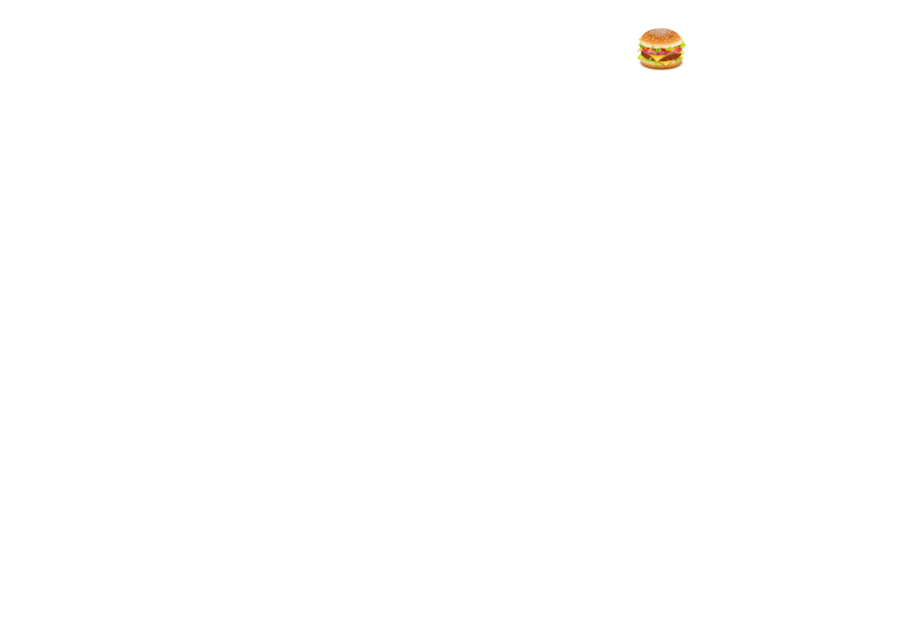
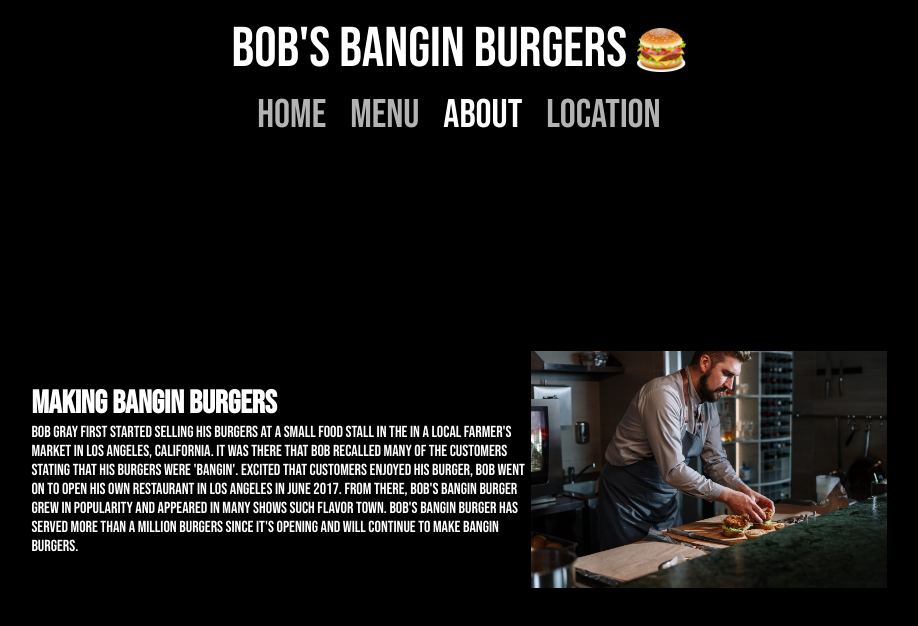
Before and after one commit to Adastros/Restaurant-Website, a website with bundled scripts: page dist/index.html in a window 1280 px wide. Both pictures are taken after a click on the item "about". Shown: the whole page, without its empty margins (181-1099 px from the left). Built offline with nearby package versions, Linux system fonts and the light colour scheme.

Commit message:
Add initial About page content

```diff
--- a/src/modules/about.js
+++ b/src/modules/about.js
@@ -1,9 +1,48 @@
 import { createElement, addClass } from "./helper.js";
+import aboutImg from "../images/chefBob.jpg";
 import "../stylesheets/home.css";
 
+function createAboutPageElements() {
+  let aboutContainer = createElement("div"),
+    aboutHistoryContainer = createElement("div"),
+    aboutHeader = createElement("h1"),
+    aboutHistory = createElement("div"),
+    aboutImage = createElement("img");
+
+  aboutHeader.textContent = `Making Bangin Burgers`;
+
+  aboutHistory.textContent = `Bob Gray first started selling his burgers at a
+  small food stall in the in a local farmer's market in Los Angeles,
+  California. It was there that Bob recalled many of the customers stating
+  that his burgers were 'Bangin'. Excited that customers enjoyed his burger,
+  Bob went on to open his own restaurant in Los Angeles in June 2017. From
+  there, Bob's Bangin Burger grew in popularity and appeared in many shows
+  such Flavor Town. Bob's Bangin Burger has served more than a million burgers
+  since it's opening and will continue to make bangin burgers.`;
+
+  aboutImage.setAttribute("src", aboutImg);
+  aboutImage.setAttribute("alt", "Chef Bob Gray makng a Bangin Bird Burger");
+
+  aboutHistoryContainer.append(aboutHeader);
+  aboutHistoryContainer.append(aboutHistory);
+  aboutContainer.append(aboutHistoryContainer);
+  aboutContainer.append(aboutImage);
+
+  addClass(aboutContainer, 'about-page-main-container');
+  addClass(aboutHistoryContainer, 'about-history-container');
+  addClass(aboutImage, 'about-img');
+
+  return aboutContainer;
+}
+
 function renderAboutPage() {
-    let aboutTab = document.querySelector(`[data-tab='about'`);
-    addClass(aboutTab, "selected-tab");
+  let aboutTab = document.querySelector(`[data-tab='about']`),
+    bodyElement = document.querySelector("body"),
+    mainElement = document.querySelector("main");
+
+  addClass(aboutTab, "selected-tab");
+
+  mainElement.append(createAboutPageElements());
 }
 
 export { renderAboutPage };
--- a/src/modules/location.js
+++ b/src/modules/location.js
@@ -2,7 +2,7 @@ import { createElement, addClass } from "./helper.js";
 import "../stylesheets/home.css";
 
 function renderLocationPage() {
-    let locationTab = document.querySelector(`[data-tab='location'`);
+    let locationTab = document.querySelector(`[data-tab='location]`);
     addClass(locationTab, "selected-tab");
 }
 
--- a/src/stylesheets/style.css
+++ b/src/stylesheets/style.css
@@ -7,6 +7,7 @@
 :root {
   height: 100%;
   font-family: "Bebas Neue", "Roboto", "sans-serif";
+  background-color: black;
 }
 
 body {
@@ -94,6 +95,24 @@ a:hover {
   margin-left: 0.5rem;
 }
 
+.about-page-main-container {
+  height: 600px;
+  min-width: 768px;
+  margin: 0 3rem;
+  display: flex;
+  justify-content: center;
+  align-items: center;
+  color: white;
+}
+
+.about-history-container {
+  max-width: 500px;
+}
+
+.about-img {
+  width: 30%;
+}
+
 .nav-list {
   display: flex;
   justify-content: center;
@@ -110,6 +129,7 @@ a:hover {
 
 .site-logo {
   display: flex;
+  justify-content: center;
   align-items: center;
   gap: 10px;
 }
```
Also changed, not shown: dist/70aef30cba232e43ef30.jpg (added), dist/main.js, src/images/chefBob.jpg (added).
